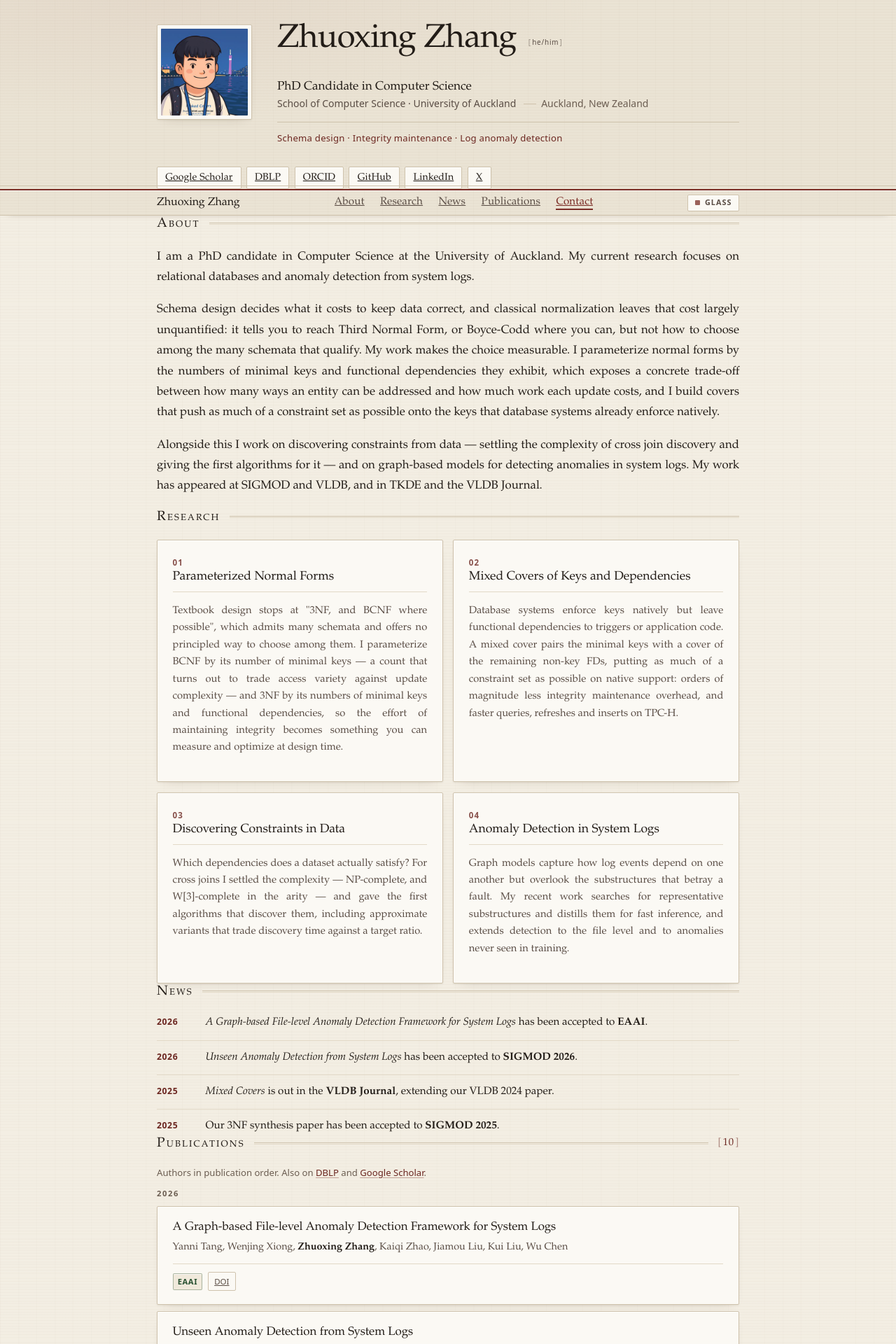
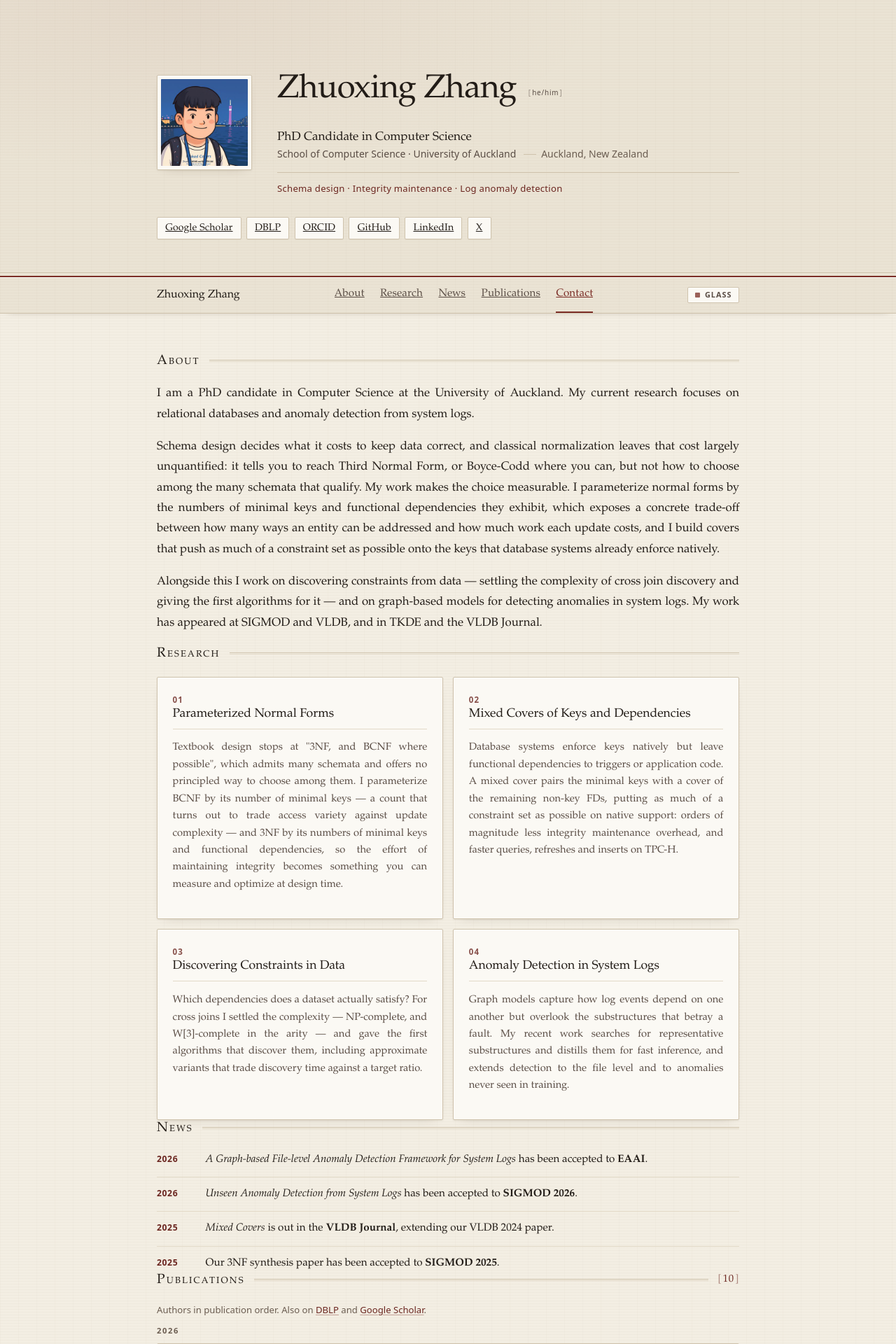
Before and after one commit to zhuoxingzhang/zhuoxingzhang.github.io, a Jekyll site: the page built from index.html, in a window 1280 px wide. Shown: the top 1920 px of the page at 70% size. Built offline with Jekyll 4.4.1, drawn with Linux system fonts in a browser that asks for light colours.

Commit message:
Restore the spacing the split dropped
archival's contact panel had no padding at all, so its text ran flush to the
border and straight across the ornamental rule inset 5px inside it — the frame
visibly failed to contain what it framed. Auditing padding across the whole
page against the stylesheet this replaced turned up more of the same, in both
styles and never in the same places:

  .contact        archival 0      (was 28px)
  .interest       glass 0         (was 22px, and its counter needs the 54px
                                   left inset — it was overlapping the heading)
  .nav a          archival 0      (was 15px; the bar stood 20px shorter)
  .news li        glass 0
  .hero-portrait  glass 0
  .main           BOTH 0 top/bottom  (was 56/32)
  .hero-inner     BOTH 0 top/bottom  (was 72/52)

One cause: when the base took over the four containers it set only their
horizontal padding, and both styles read "the base owns the containers" and left
the boxes alone. Each style then set most component padding and forgot a
different handful.

So the base now carries the whole spacing scale as defaults. A style that has an
opinion still wins — archival's flat pronouns and section counts stay flat,
which is its point. A style that forgets one gets a sensible box rather than a
collapsed one.

Verified against the pre-restyle stylesheet rather than against my own
expectations, then swept 11 widths x 2 styles for content wider or taller than
its box, or escaping its parent: 22 of 22 clean.

Co-Authored-By: Claude Opus 4.8 <noreply@anthropic.com>

```diff
--- a/assets/css/site.css
+++ b/assets/css/site.css
@@ -87,6 +87,40 @@ body { margin: 0; }
   padding-left: var(--pad);
   padding-right: var(--pad);
 }
+
+/* Vertical padding is a default, not a law — a style may set its own rhythm.
+   It has to exist here though: with only the horizontal padding above, the
+   hero and the content sat flush against their neighbours, because both styles
+   read "the base owns the containers" and left the whole box alone. */
+.hero-inner { padding-top: 4.5rem;  padding-bottom: 3.25rem; }
+.main       { padding-top: 3.5rem;  padding-bottom: 2rem; }
+.foot-inner { padding-top: 1.5rem;  padding-bottom: 1.5rem; }
+
+/* --------------------------------------------------------------------------
+   Component spacing — defaults carried over from the design these styles
+   replaced.
+
+   Every one of these is overridden by whichever style has an opinion, and both
+   styles have opinions about most of them. They live here because a style that
+   forgets one should get a sensible box, not a collapsed one: when this was
+   left entirely to the styles, archival shipped .contact with no padding at all
+   (its text ran straight across the ornamental rule inset 5px inside the
+   border) and liquid-glass shipped .interest with none (its counter overlapped
+   the heading it numbers).
+   -------------------------------------------------------------------------- */
+.nav a          { padding: .95rem 0; }
+.hero-links a   { padding: .5rem .75rem; }
+.hero-pronouns  { padding: .2rem .5rem; }
+.hero-portrait  { padding: 5px; }
+.sec-count      { padding: .2rem .5rem; }
+.interest       { padding: 1.4rem 1.4rem 1.4rem 3.4rem; }
+.news li        { padding: .6rem 0 .6rem 1.1rem; }
+.more summary   { padding-left: 1.1rem; }
+.pub            { padding: 1.15rem 1.25rem; }
+.venue,
+.award          { padding: .26rem .55rem; }
+.pub-link       { padding: .26rem .5rem; }
+.contact        { padding: 1.75rem; }
 
 /* --------------------------------------------------------------------------
    Justification. Running text only — never headings: a heading that wraps
@@ -258,11 +292,22 @@ body { margin: 0; }
 /* Layout collapse. Look is the styles' business; where things go is this
    layer's, at every width. */
 @media (max-width: 40rem) {
-  .hero-inner { grid-template-columns: 1fr; row-gap: 1.35rem; }
+  .hero-inner {
+    grid-template-columns: 1fr;
+    row-gap: 1.35rem;
+    padding-top: 2.75rem;
+    padding-bottom: 2.25rem;
+  }
   .hero-portrait { width: 6.5rem; height: 6.5rem; }
+  .main { padding-top: 2.5rem; }
   .nav-brand { display: none; }
   .nav-inner { justify-content: flex-start; }
   .news li { grid-template-columns: 2.75rem minmax(0, 1fr); gap: .75rem; }
+
+  /* This panel's padding made its text the narrowest column on the page — 269px
+     against 327px for the prose — so its justified lines held the fewest words
+     and opened the widest gaps. Trimmed, it sets like everything else. */
+  .contact { padding: 1.15rem; }
 }
 
 /* --------------------------------------------------------------------------
```
